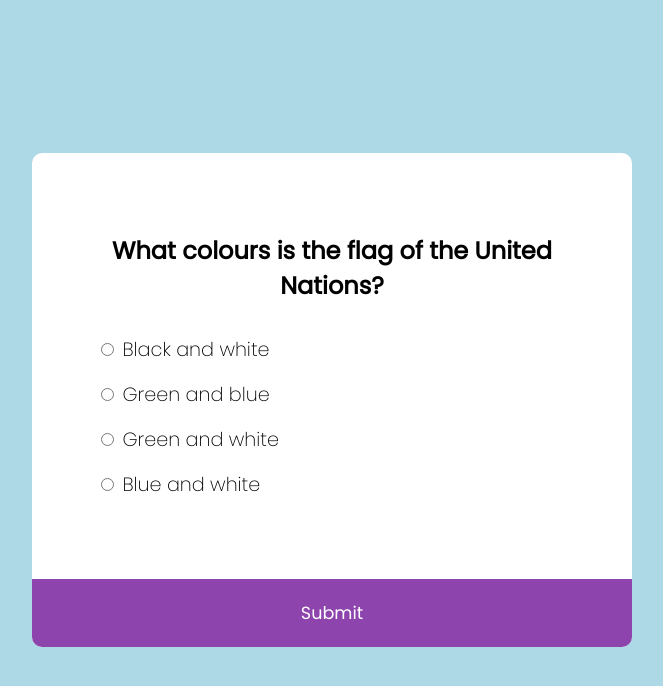
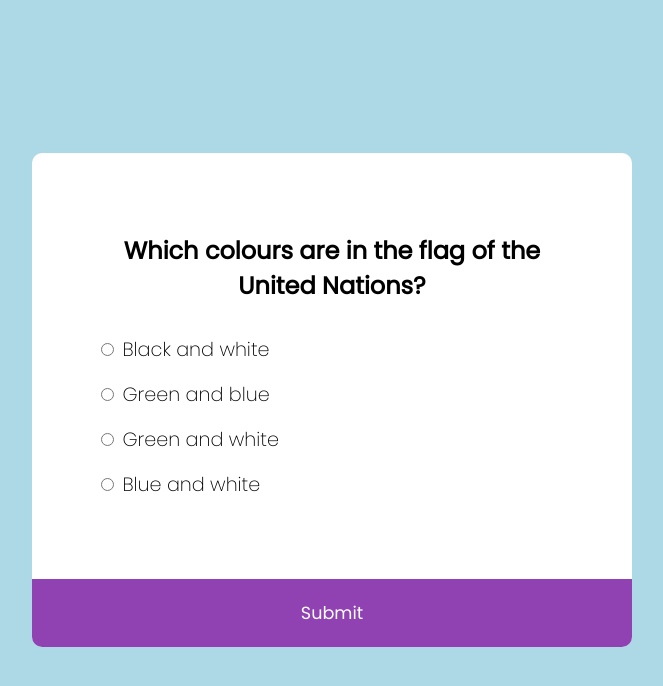
Before and after one commit to ornmo/Quiz-App, a plain HTML site: page index.html in a window 1280 px wide. Shown: the whole page, without its empty margins (308-971 px from the left). Drawn offline with Linux system fonts and the light colour scheme.

Commit message:
Completed files

```diff
--- a/index.html
+++ b/index.html
@@ -9,7 +9,7 @@
      <!--Link to FontAwesome icons-->
     <script src="https://kit.fontawesome.com/440b431b9d.js" crossorigin="anonymous"></script>
     <link rel="stylesheet" href="style.css">
-    <title>Quiz App</title>
+    <title>Quick Quiz</title>
 </head>
 <body>
     <div class="quiz-container" id="quiz">
--- a/script.js
+++ b/script.js
@@ -1,6 +1,6 @@
 const quizData = [
     {
-        question: "What colours is the flag of the United Nations?",
+        question: "Which colours are in the flag of the United Nations?",
         a: "Black and white",
         b: "Green and blue",
         c: " Green and white",
@@ -16,7 +16,7 @@ const quizData = [
         correct: "b",
     },
     {
-        question: "Which language has the most native speakers?",
+        question: "Which language has the most native speakers worldwide?",
         a: "Portuguese",
         b: "English",
         c: "Spanish",
@@ -24,7 +24,7 @@ const quizData = [
         correct: "c",
     },
     {
-        question: "What country drinks the most coffee?",
+        question: "Which country drinks the most coffee?",
         a: "Brazil",
         b: "China",
         c: "Finland",
@@ -56,7 +56,7 @@ const quizData = [
         correct: "c",
     },
     {
-        question: "How many consonanats are in the English alaphabet?",
+        question: "How many consonants are in the English alaphabet?",
         a: "19",
         b: "20",
         c: "21",
@@ -64,7 +64,7 @@ const quizData = [
         correct: "c",
     },
     {
-        question: "Which Disney Princess called Gus and Jaq friends?",
+        question: "Which Disney Princess has friends called Gus and Jaq?",
         a: "Rapunzel",
         b: "Snow White",
         c: "Cinderella",
--- a/style.css
+++ b/style.css
@@ -51,7 +51,7 @@ ul li label {
 }
 
 button {
-    background-color: #8e44ad;
+    background-color: #9041b2;
     border: none;
     color: #fff;
     display: block;
```
Also changed, not shown: WhatCanThisProjectBeUsedForAndOverView.txt.
